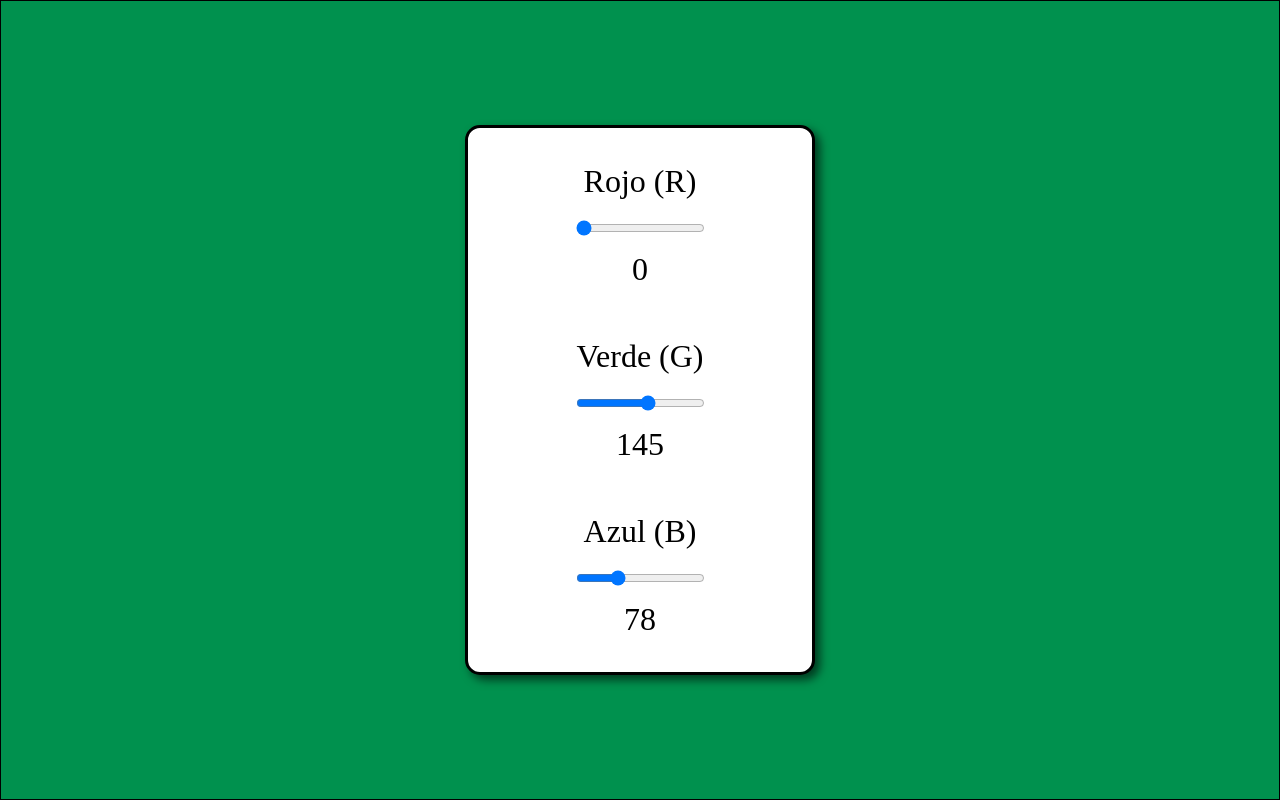
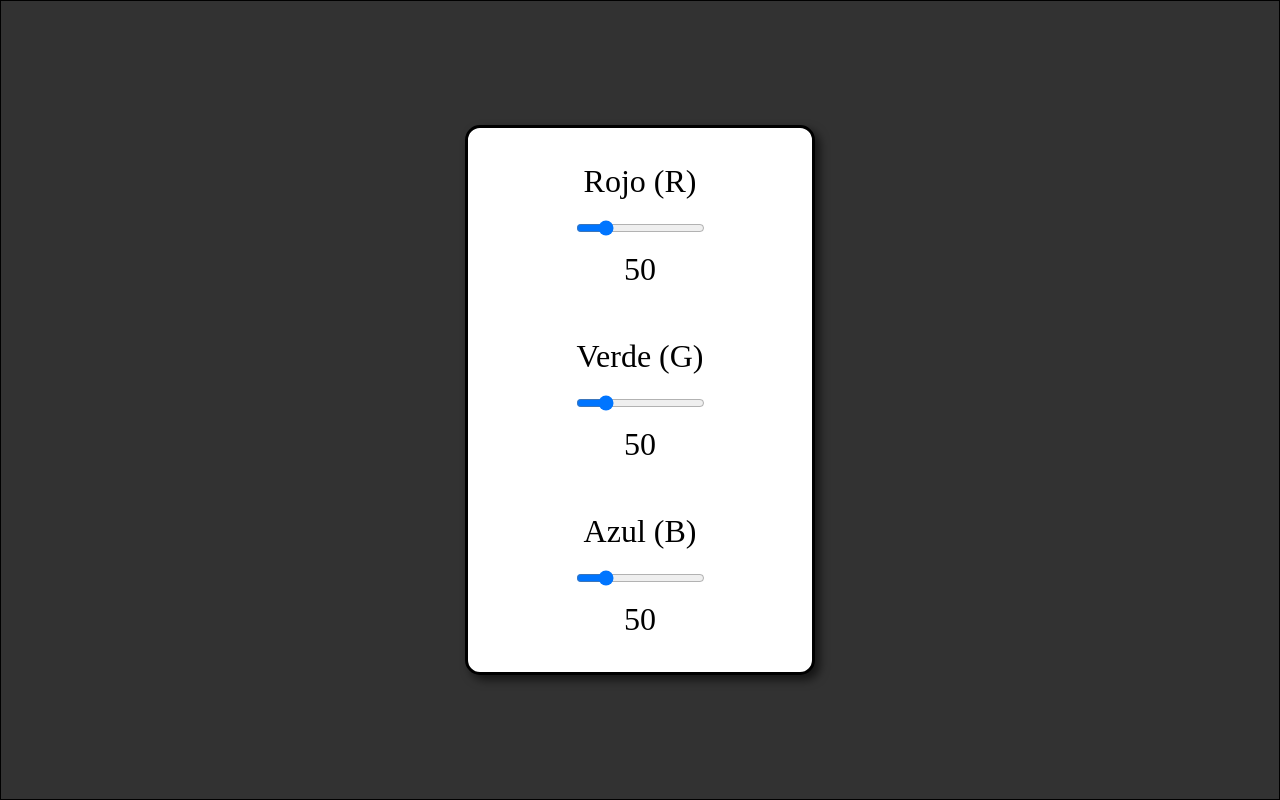
Before and after one commit to JhuniorCq/colores-rgb-slider, a plain HTML site: page index.html in a window 1280 px wide. Drawn offline with Linux system fonts and the light colour scheme.

Commit message:
Actualizando

```diff
--- a/app.js
+++ b/app.js
@@ -5,6 +5,8 @@ let inputVerde = document.getElementById('verde');
 let inputAzul = document.getElementById('azul');
 // Con esto le agrego a rojo, verde y azul su value por defecto que está en HTML -> Ese será el color por defecto
 let rojo = inputRojo.value, verde = inputVerde.value, azul = inputAzul.value;
+
+body.style.backgroundColor = `rgb(${rojo}, ${verde}, ${azul})`;
 
 const obtenerDatosColor = (evento) => {
     const rangeSeleccionado = evento.target;
--- a/index.html
+++ b/index.html
@@ -11,18 +11,18 @@
         <div class="contenedor-control">
             <div class="contenedor-color">
                 <label for="rojo">Rojo (R)</label>
-                <input type="range" name="rojo" id="rojo" min="0" max="255" value="0" class="color">
-                <p id="texto-rojo">0</p>
+                <input type="range" name="rojo" id="rojo" min="0" max="255" value="50" class="color">
+                <p id="texto-rojo">50</p>
             </div>
             <div class="contenedor-color" id="contenedor-verde">
                 <label for="verde">Verde (G)</label>
-                <input type="range" name="verde" id="verde" min="0" max="255" value="145" class="color">
-                <p id="texto-verde">145</p>
+                <input type="range" name="verde" id="verde" min="0" max="255" value="50" class="color">
+                <p id="texto-verde">50</p>
             </div>
             <div class="contenedor-color">
                 <label for="azul">Azul (B)</label>
-                <input type="range" name="azul" id="azul" min="0" max="255" value="78" class="color">
-                <p id="texto-azul">78</p>
+                <input type="range" name="azul" id="azul" min="0" max="255" value="50" class="color">
+                <p id="texto-azul">50</p>
             </div>
         </div>
 
--- a/style.css
+++ b/style.css
@@ -6,7 +6,7 @@
 
 body {
     border: 1px solid black;
-    background-color: rgb(0, 145, 78);
+    /* background-color: rgb(0, 145, 78); */
     width: 100%;
     height: 100vh;
     display: flex;
```
